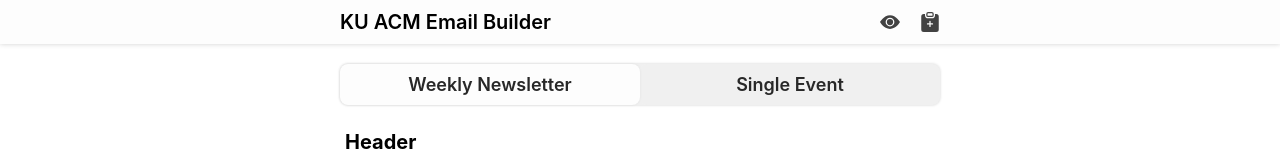
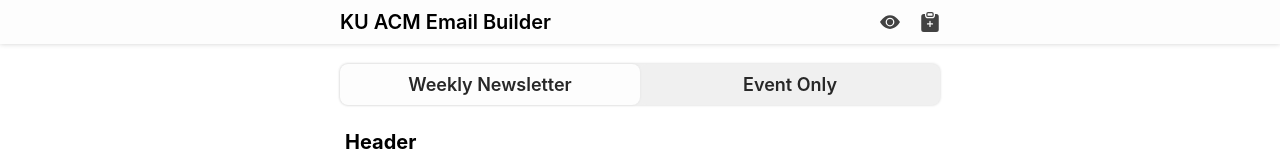
Before and after one commit to KU-ACM/acm-newsletter, a React (Create React App) app: page / in a window 1280 px wide. Both pictures are taken after a click on the element 890 px from the left and 22 px from the top of the page. Shown: the top 160 px of the page. Built offline with nearby package versions, Linux system fonts and the light colour scheme.

Commit message:
single event mode => event only mode

```diff
--- a/src/components/editor/Editor.tsx
+++ b/src/components/editor/Editor.tsx
@@ -9,15 +9,15 @@
   const { newsletterData, setNewsletterData } = useContext(AppContext);
   const [editingIndex, setEditingIndex] = useState<number>(-1);
   const [headerEnabled, setHeaderEnabled] = useState<boolean>(true);
-  const [singleEventMode, setSingleEventMode] = useState<boolean>(false);
+  const [eventOnlyMode, setEventOnlyMode] = useState<boolean>(false);
 
-  const switchSingleEventModeTo = (flag: boolean) => {
+  const switchEventOnlyModeTo = (flag: boolean) => {
     setNewsletterData({
       ...newsletterData,
       hasHeader: !flag,
     });
     setHeaderEnabled(!flag);
-    setSingleEventMode(flag);
+    setEventOnlyMode(flag);
   };
 
   const onEditingIndexChanged = (index: number) => {
@@ -71,20 +71,20 @@
         <div
           className={
             "acm-switcher-item" +
-            (singleEventMode ? "" : " acm-switcher-item-selected")
+            (eventOnlyMode ? "" : " acm-switcher-item-selected")
           }
-          onClick={() => switchSingleEventModeTo(false)}
+          onClick={() => switchEventOnlyModeTo(false)}
         >
           Weekly Newsletter
         </div>
         <div
           className={
             "acm-switcher-item" +
-            (singleEventMode ? " acm-switcher-item-selected" : "")
+            (eventOnlyMode ? " acm-switcher-item-selected" : "")
           }
-          onClick={() => switchSingleEventModeTo(true)}
+          onClick={() => switchEventOnlyModeTo(true)}
         >
-          Single Event
+          Event Only
         </div>
       </div>
       {headerEnabled && (
```
